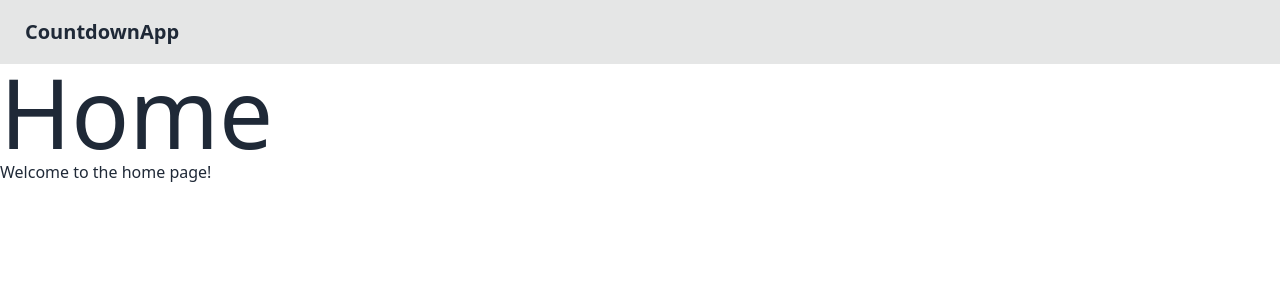
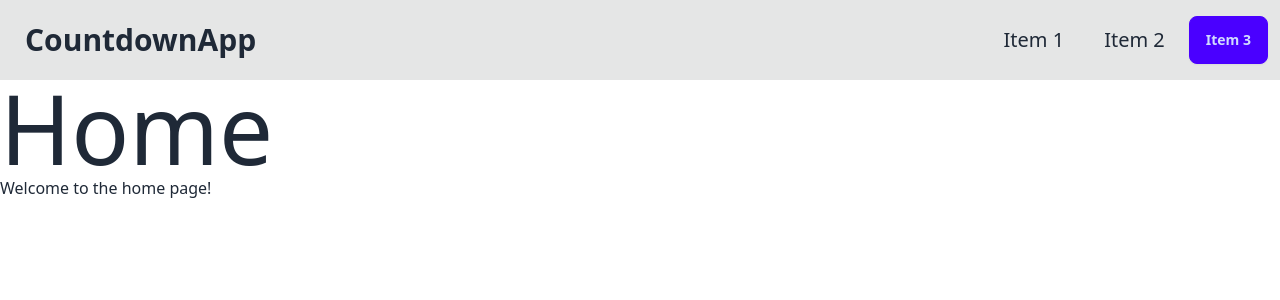
Before and after one commit to matthew-talamantes/CountDownApp, a Django app: page / in a window 1280 px wide. Shown: the top 300 px of the page. Run offline with Django 4.2, Linux system fonts and the light colour scheme; style sheets or scripts are compiled from the project's sources; parts of the project's set-up code (start-up, migrations or seed data) failed here and were passed over; some libraries are stand-ins or nearby versions.

Commit message:
Add placeholder navbar

```diff
--- a/backend/countdown/templates/counts/base.html
+++ b/backend/countdown/templates/counts/base.html
@@ -18,10 +18,12 @@
 </head>
 
 <body>
-    <header class="navbar bg-base-300">
+    <header x-data="navbar" @resize.window="updateWidth; console.log(windowWidth)" class="navbar bg-base-300">
         <div class="navbar-start">
-            <a class="btn btn-ghost text-xl">CountdownApp</a>
-            <div class="dropdown">
+            <a class="btn btn-ghost text-3xl">CountdownApp</a>
+        </div>
+        <div class="navbar-end">
+            <div :class="windowWidth < 1024 ? 'dropdown dropdown-end' : ''">
                 <div class="btn btn-ghost lg:hidden" tabindex="0" role="button">
                     <svg xmlns="http://www.w3.org/2000/svg" fill="none" viewBox="0 0 24 24"
                         class="inline-block w-6 h-6 stroke-current">
@@ -30,8 +32,10 @@
                     </svg>
                 </div>
                 <ul tabindex="0"
-                    class="menu menu-sm dropdown-content mt-3 z-[1] p-2 shadow bg-base-100 rounded-box w-52">
-                    <li><a>Item 1</a></li>
+                    :class="windowWidth < 1024 ? 'menu menu-md dropdown-content mt-3 z-[1] p-2 shadow bg-base-200 rounded-box w-52' : 'menu menu-horizontal px-1 flex justify-end items-center gap-2'">
+                    <li class="text-xl"><a>Item 1</a></li>
+                    <li class="text-xl"><a>Item 2</a></li>
+                    <li class="text-xl"><a class="btn btn-primary">Item 3</a></li>
                 </ul>
             </div>
         </div>
--- a/backend/countdown/theme/static/js/navbar.js
+++ b/backend/countdown/theme/static/js/navbar.js
@@ -1,3 +1,6 @@
 document.addEventListener('alpine:init', () => {
-    console.log('Alpine initialized');
+    Alpine.data('navbar', () => ({
+        windowWidth: window.innerWidth,
+        updateWidth() { this.windowWidth = window.innerWidth;},
+    }));
 });
```
